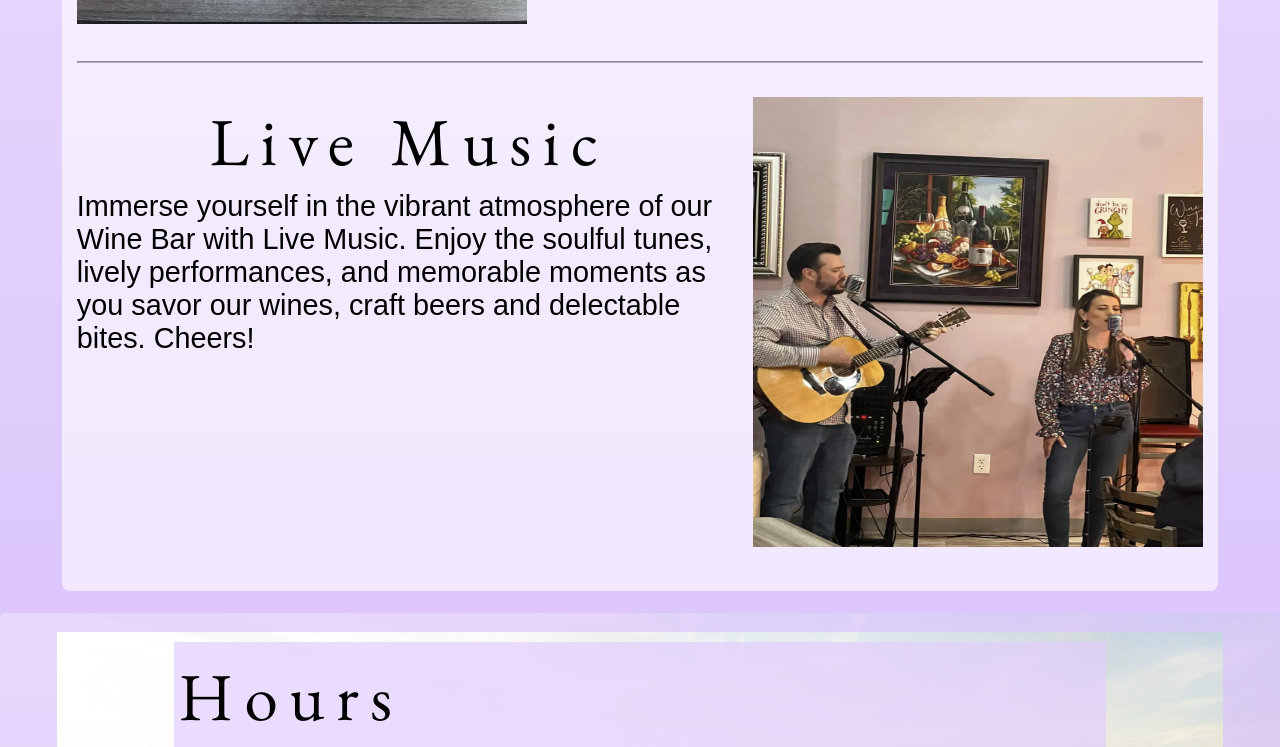
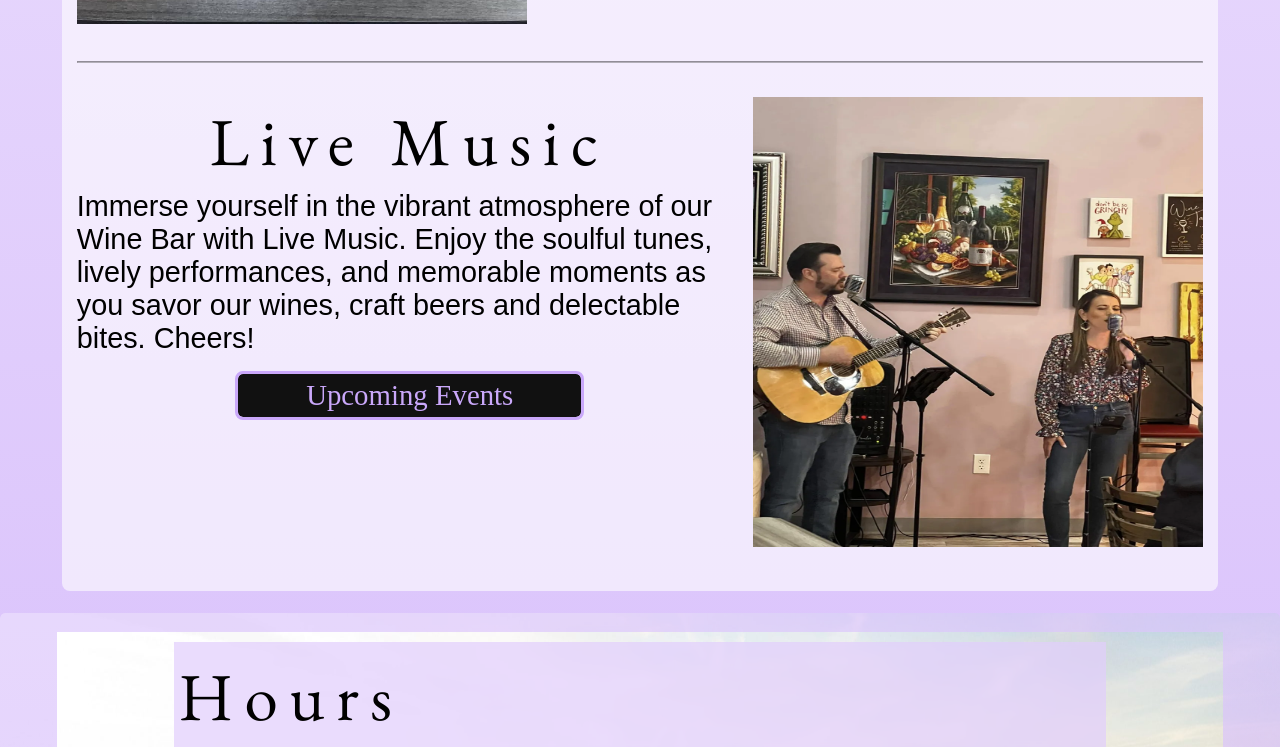
Before and after one commit to matthewjlewis93/wine30, an Eleventy site: page src/index.html in a window 1280 px wide. Shown: the part 1876-2623 px from the top of the page. Built offline with nearby package versions, Linux system fonts and the light colour scheme; Eleventy itself is replaced by a stand-in of ours; files that its build step writes are made by us from their sources; a web font is replaced by a local one.

Commit message:
links to pages in offerings section

```diff
--- a/public/admin/config.yml
+++ b/public/admin/config.yml
@@ -19,6 +19,7 @@ collections:
       - { label: "Date", name: "date", widget: "datetime" }
       - { label: "Image", name: "image", widget: "image" }
       - { label: "Description", name: "description", widget: "text" }
+
   - name: storehours
     label: Hours
     folder: "src/_data/hours"
@@ -44,4 +45,6 @@ collections:
       - { label: "Title", name: "title", widget: "string" }
       - { label: "Description", name: "description", widget: "text" }
       - { label: "Display Order", name: "order", widget: "number" }
+      - { label: "Link Text", name: "buttonText", required: false, widget: "string" }
+      - { laell: "Link Page", name: "buttonLink", required: false, widget: "string" }
       - { label: "Image", name: "image", required: false, widget: "image" }
--- a/public/index.css
+++ b/public/index.css
@@ -109,6 +109,21 @@ p {
   grid-column: span 2;
   order: -3;
 }
+
+.offering-button {
+  order: 5;
+  width: 50%;
+  text-align: center;
+  padding: 5px;
+  margin-top: 1rem;
+  color: #caa8fa;
+  background-color: #111;
+  text-decoration: none;
+  outline: 3px solid;
+  border-radius: 5px;
+  font-size: 1.5rem;
+}
+
 .current-day {
   background-color: hsla(260, 100%, 70%, 0.667);
 }
--- a/src/_includes/partials/offerings.html
+++ b/src/_includes/partials/offerings.html
@@ -5,14 +5,29 @@
   {% for item in helperFunctions.sortDays(offerings) %}
   <div class="offering-item">
     <div class="offering-divider">
-      <hr style="border-color: #00000066; margin: 0; position: relative; bottom: 1px;" />
+      <hr
+        style="
+          border-color: #00000066;
+          margin: 0;
+          position: relative;
+          bottom: 1px;
+        "
+      />
       <br />
     </div>
-    <div>
-      <h3 style="text-align: center; margin-top: 0px">{{ item.title }}</h3>
-      <p>{{ item.description | safe }}</p>
+    {% if item.image %}
+    <img class="offering-img" src="{{ item.image }}" />
+    <div style="display: flex; align-items: center; flex-direction: column">
+      {% else %}
+      <div style="grid-column: span 2; text-align: center">
+    {% endif %}
+        <h3 style="text-align: center; margin-top: 0px">{{ item.title }}</h3>
+        <p>{{ item.description | safe }}</p>
+        {% if item.buttonText and item.buttonLink %}
+        <a class="offering-button" href="/{{ item.buttonLink }}">{{item.buttonText}}</a>
+        {% endif %}
+      </div>
     </div>
-    <img class="offering-img" src="{{item.image}}" />
+    {% endfor %}
   </div>
-  {% endfor %}
 </div>
--- a/src/admin/config.yml
+++ b/src/admin/config.yml
@@ -19,6 +19,7 @@ collections:
       - { label: "Date", name: "date", widget: "datetime" }
       - { label: "Image", name: "image", widget: "image" }
       - { label: "Description", name: "description", widget: "text" }
+
   - name: storehours
     label: Hours
     folder: "src/_data/hours"
@@ -44,4 +45,6 @@ collections:
       - { label: "Title", name: "title", widget: "string" }
       - { label: "Description", name: "description", widget: "text" }
       - { label: "Display Order", name: "order", widget: "number" }
+      - { label: "Link Text", name: "buttonText", required: false, widget: "string" }
+      - { laell: "Link Page", name: "buttonLink", required: false, widget: "string" }
       - { label: "Image", name: "image", required: false, widget: "image" }
--- a/src/index.css
+++ b/src/index.css
@@ -109,6 +109,21 @@ p {
   grid-column: span 2;
   order: -3;
 }
+
+.offering-button {
+  order: 5;
+  width: 50%;
+  text-align: center;
+  padding: 5px;
+  margin-top: 1rem;
+  color: #caa8fa;
+  background-color: #111;
+  text-decoration: none;
+  outline: 3px solid;
+  border-radius: 5px;
+  font-size: 1.5rem;
+}
+
 .current-day {
   background-color: hsla(260, 100%, 70%, 0.667);
 }
```
Also changed, not shown: public/index.html (+51 -6 lines).
